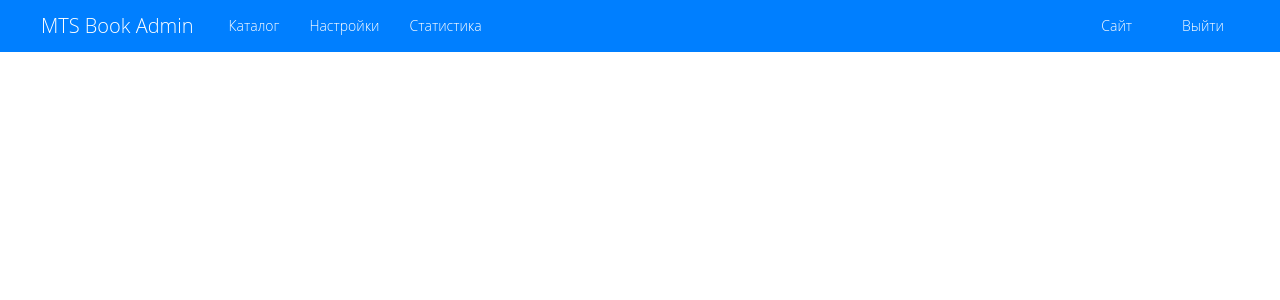
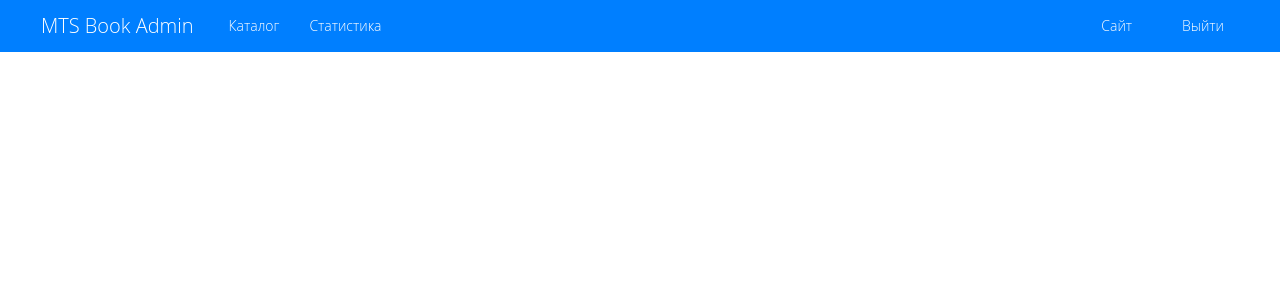
Before and after one commit to boxfrommars/mtsbook, a PHP site: template views/admin/layout.twig in a window 1280 px wide. Shown: the top 300 px of the page. Run offline with PHP 8.4, Linux system fonts and the light colour scheme; the template is opened without the code that fills it, so the values that code supplies are empty; some libraries are stand-ins or nearby versions.

Commit message:
settings removed

```diff
--- a/views/admin/layout.twig
+++ b/views/admin/layout.twig
@@ -86,7 +86,6 @@
                 <div class="nav-collapse">
                     <ul class="nav">
                         <li><a href="/admin">Каталог</a></li>
-                        <li><a href="/admin/settings">Настройки</a></li>
                         <li><a href="/admin/stats">Статистика</a></li>
                     </ul>
                     <ul class="nav pull-right">
```
